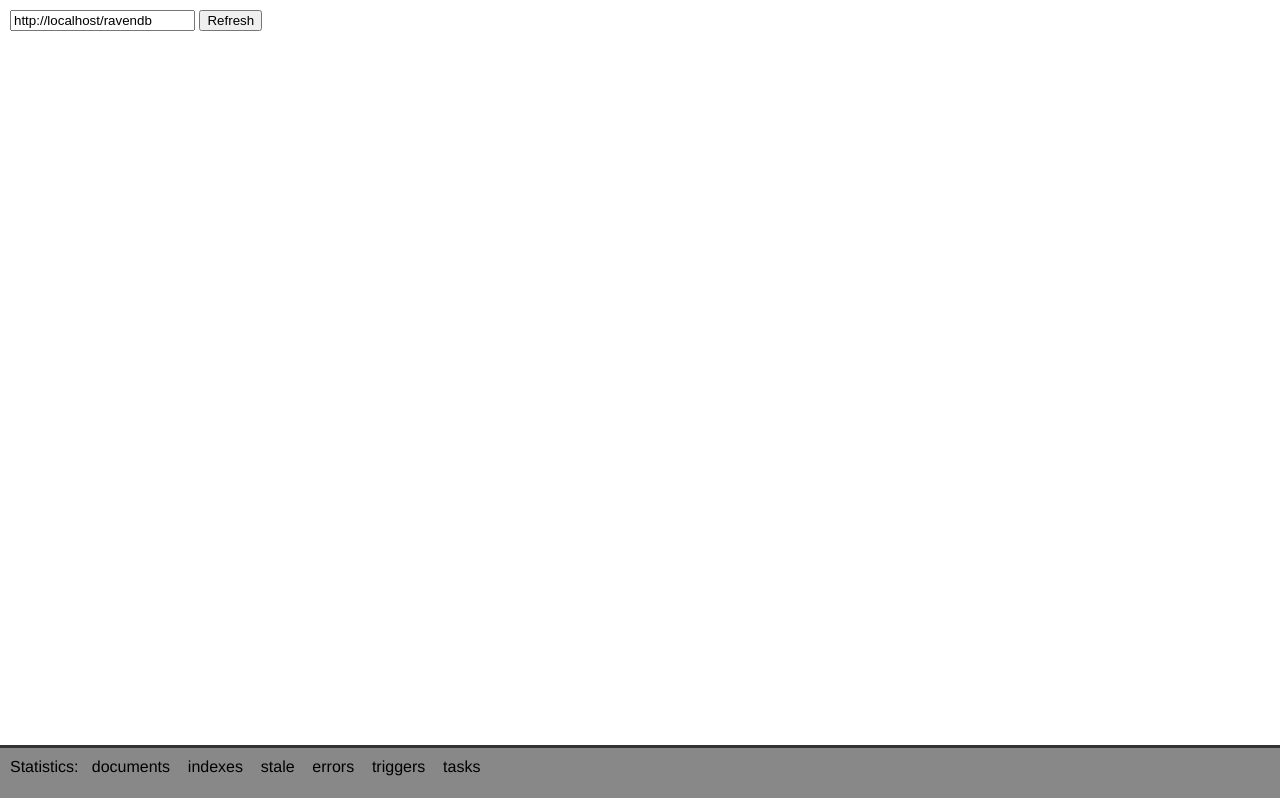
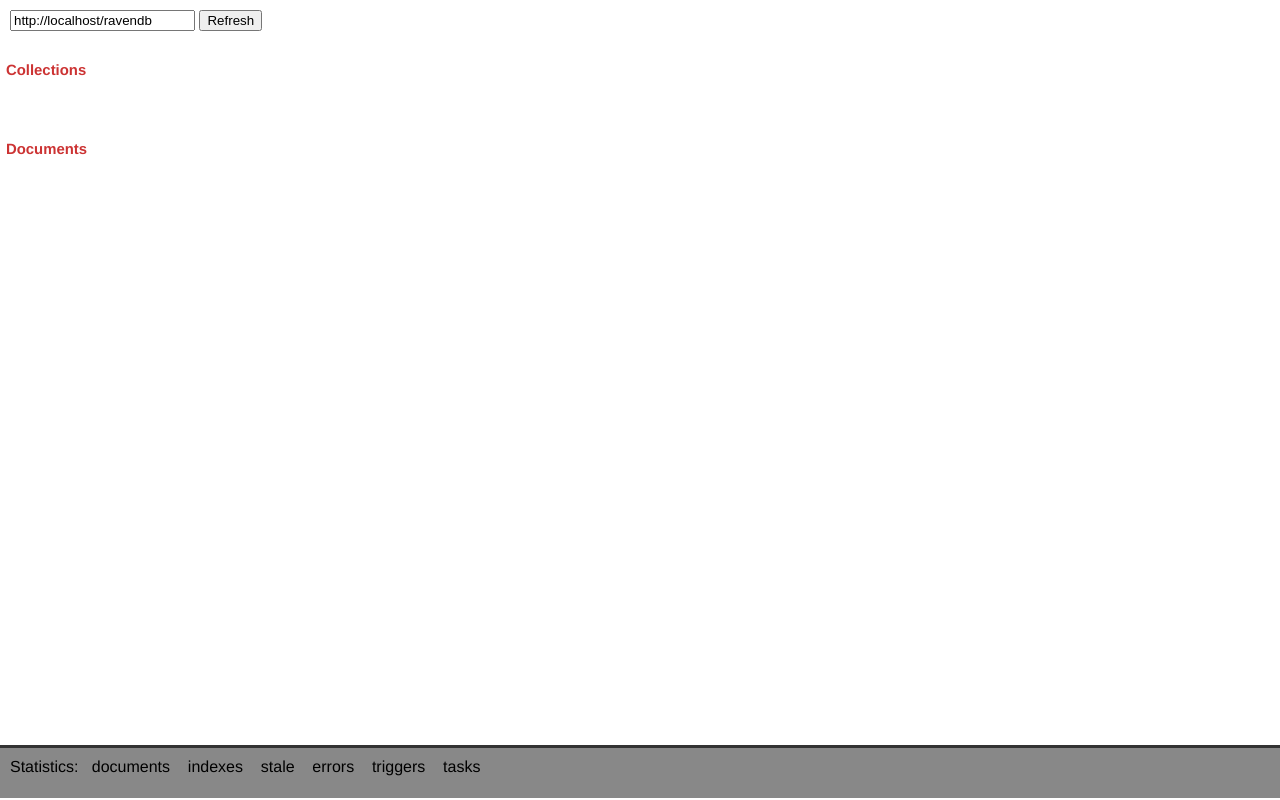
Before and after one commit to tonyheupel/http-ravendb, a website: page public/index.html in a window 1280 px wide. Both pictures are taken after a click on the button "Refresh". Drawn offline with Linux system fonts and the light colour scheme; no server answers.

Commit message:
more formatting

```diff
--- a/public/index.html
+++ b/public/index.html
@@ -11,11 +11,13 @@
       </header>
 
       <div id="collections">
+        <h2>Collections</h2>
         <ul>
         </ul>
       </div>
 
       <div id="documents">
+        <h2>Documents</h2>
         <ul>
         </ul>
       </div>
@@ -48,14 +50,14 @@
       window.db = ravendb(url, db)
     }
 
-    var countForCollection = function(collection) {
+    var countForCollection = function(collection, callback) {
       db.getDocumentCount(collection.name, function(err, count) {
         collection.count = count
         $('#collections ul').append('<li data-collection="' + collection.name + '" class="rounded-corners"><div class="rounded-corners collection collection-' + collection.number + '"></div><article><h3>' + collection.name + '</h3><div class="count">' + collection.count + '</div></li>')
       })
     }
 
-    var collections = function() {
+    var collections = function(callback) {
       $('#collections ul').html('')
 
       db.getCollections(function(err, results) {
@@ -65,11 +67,13 @@
           window.db.collections[results[i]] = collection
           countForCollection(collection)
         }
+
+        if (callback) callback()
       })
     }
 
 
-    var documents = function(collection) {
+    var documents = function(collection, callback) {
       var name = collection && collection.name ? collection.name : null
       $('#documents ul').html('')
 
@@ -83,6 +87,8 @@
 
           $('#documents ul').append('<li id="' + id + '" title=\'' + JSON.stringify(doc) + '\' class="rounded-corners" data-document=\'' + escape(JSON.stringify(doc, null, 2)) + '\'><div class="collection collection-' + collection.number + '"></div><article><h3>' + collection.name + '</h3><div class="id">' + id + '</div></li>')
         }
+
+        if (callback) callback()
       })
     }
 
@@ -107,18 +113,24 @@
         $('#edit').hide()
 
         connect($('#url').val())
-        collections()
-        documents()
-        statistics(function() { document.body.style.cursor = 'default' })
+
+        collections(function() {
+          documents(null, function() {
+            statistics(function() {
+              document.body.style.cursor = 'default'
+            })
+          })
+        })
       })
 
       $('#collections li').live('click', function() {
+        document.body.cursor = 'wait'
         $('#edit').hide()
         $('#collections li').removeClass('selected')
         $(this).addClass('selected')
 
         var name = this.dataset.collection
-        documents(name)
+        documents(name, function() { document.body.cursor = 'default' })
       })
 
       $('#documents li').live('click', function() {
--- a/public/stylesheets/studio.css
+++ b/public/stylesheets/studio.css
@@ -73,6 +73,14 @@
   display: block;
   clear: both;
 }
+h2 {
+  margin-left: 6px;
+  color: #c33;
+  font-size: 93%;
+}
+#documents h2 {
+  padding-top: 20px;
+}
 #collections ul li {
   margin-top: 2px;
   margin-bottom: 2px;
```
